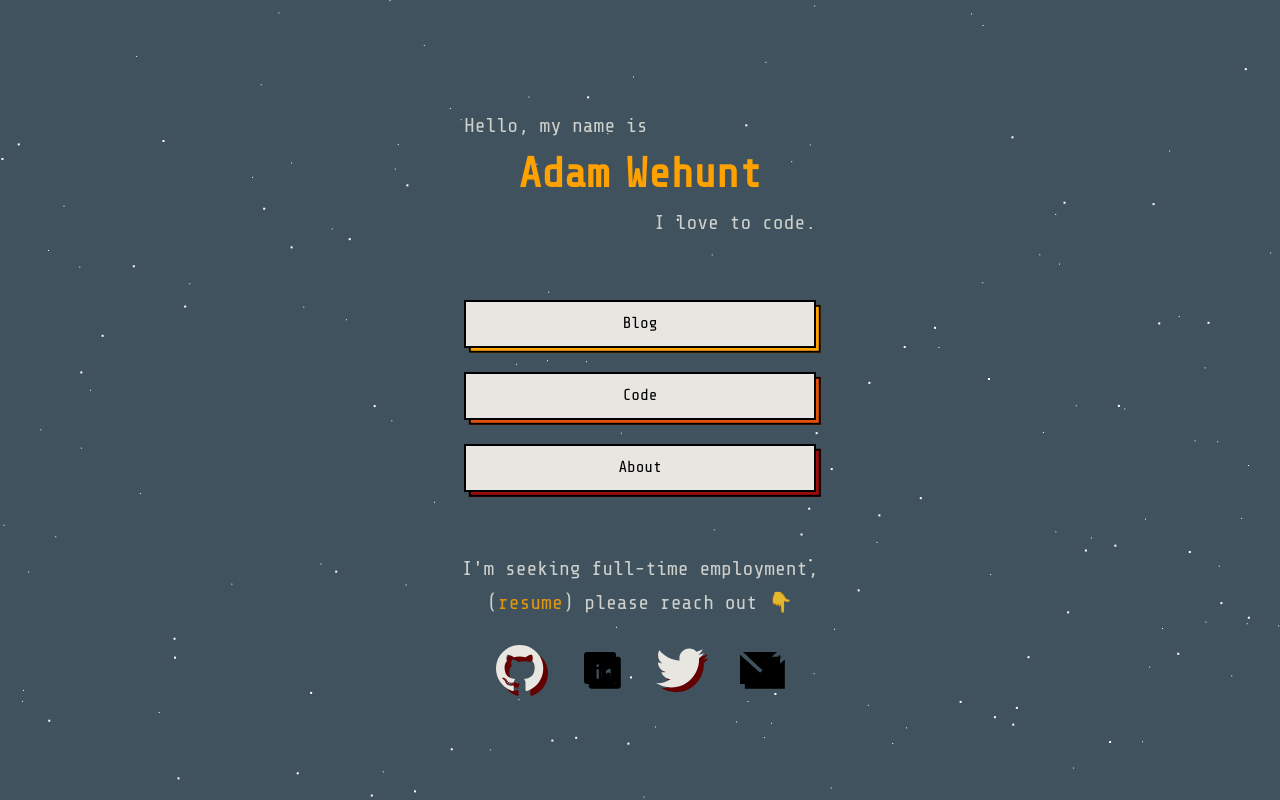
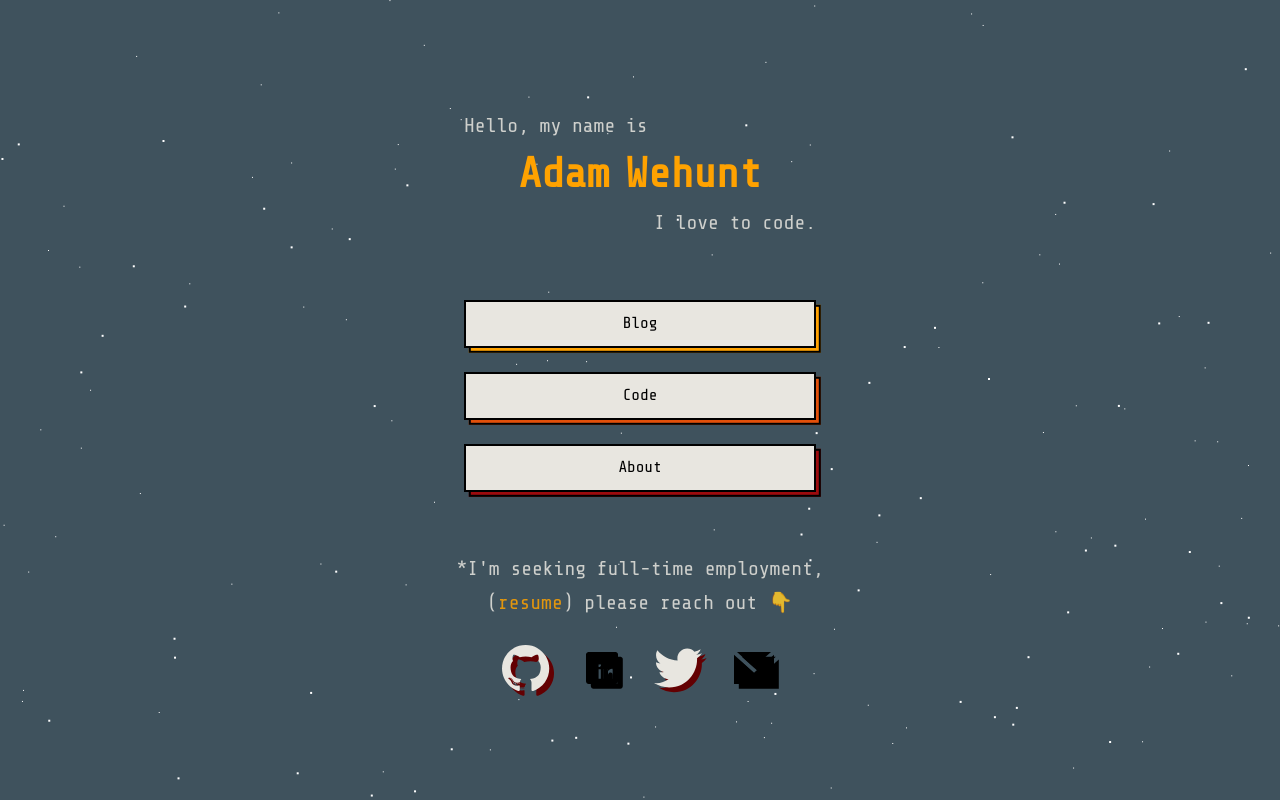
Before and after one commit to adamjwehunt/portfolio, a Next.js app: page / in a window 1280 px wide. Built offline with nearby package versions, Linux system fonts and the light colour scheme.

Commit message:
Create CallToAction component.

```diff
--- a/app/page.module.scss
+++ b/app/page.module.scss
@@ -18,8 +18,7 @@
 }
 
 .greeting,
-.aboutMe,
-.callToAction {
+.aboutMe {
 	color: var(--home-greeting-color);
 	font-size: 1.25rem;
 	opacity: 0.85;
@@ -52,13 +51,3 @@
 .button3 {
 	background-color: var(--accent-3);
 }
-
-.callToAction {
-	margin-bottom: var(--home-item-gap);
-	max-width: var(--home-item-max-width);
-	text-align: center;
-}
-
-.resume {
-	color: var(--header-color);
-}
--- a/app/page.tsx
+++ b/app/page.tsx
@@ -2,12 +2,12 @@ import { content } from '@/content';
 import { Name } from '@/components/Name';
 import { Button } from '@/components/Button';
 import { SocialLinks } from '@/components/SocialLinks';
-import Link from 'next/link';
+import { CallToAction } from '@/components/CallToAction';
 import styles from './page.module.scss';
 
 const {
 	page: {
-		home: { greeting, aboutMe, callToAction1, callToAction2 },
+		home: { greeting, aboutMe },
 		blog,
 		projects,
 		about,
@@ -38,19 +38,7 @@ const Home = () => (
 				href={'/about'}
 			/>
 		</section>
-		<div className={styles.callToAction}>
-			{`${callToAction1} (`}
-			<Link
-				className={styles.resume}
-				aria-label={'Download Resume'}
-				href={'/Adam_Wehunt_Resume.pdf'}
-				target={'_blank'}
-				download
-			>
-				{'resume'}
-			</Link>
-			{`) ${callToAction2}`}
-		</div>
+		<CallToAction />
 		<SocialLinks hasAccent />
 	</main>
 );
--- /dev/null
+++ b/components/CallToAction/callToAction.module.css
@@ -0,0 +1,12 @@
+.callToAction {
+	margin-bottom: var(--home-item-gap);
+	max-width: var(--home-item-max-width);
+	text-align: center;
+	color: var(--home-greeting-color);
+	font-size: 1.25rem;
+	opacity: 0.85;
+}
+
+.resume {
+	color: var(--header-color);
+}
--- /dev/null
+++ b/components/CallToAction/index.tsx
@@ -0,0 +1,25 @@
+import { content } from '@/content';
+import Link from 'next/link';
+import styles from './callToAction.module.css';
+
+const {
+	page: {
+		home: { callToAction1, callToAction2 },
+	},
+} = content;
+
+export const CallToAction = () => (
+	<div className={styles.callToAction}>
+		{`*${callToAction1} (`}
+		<Link
+			className={styles.resume}
+			aria-label={'Download Resume'}
+			href={'/Adam_Wehunt_Resume.pdf'}
+			target={'_blank'}
+			download
+		>
+			{'resume'}
+		</Link>
+		{`) ${callToAction2}`}
+	</div>
+);
--- a/components/SocialLinks/socialLinks.module.css
+++ b/components/SocialLinks/socialLinks.module.css
@@ -5,5 +5,5 @@
 	display: flex;
 	justify-content: center;
 	align-items: center;
-	gap: 2rem;
+	gap: 1.75rem;
 }
```
